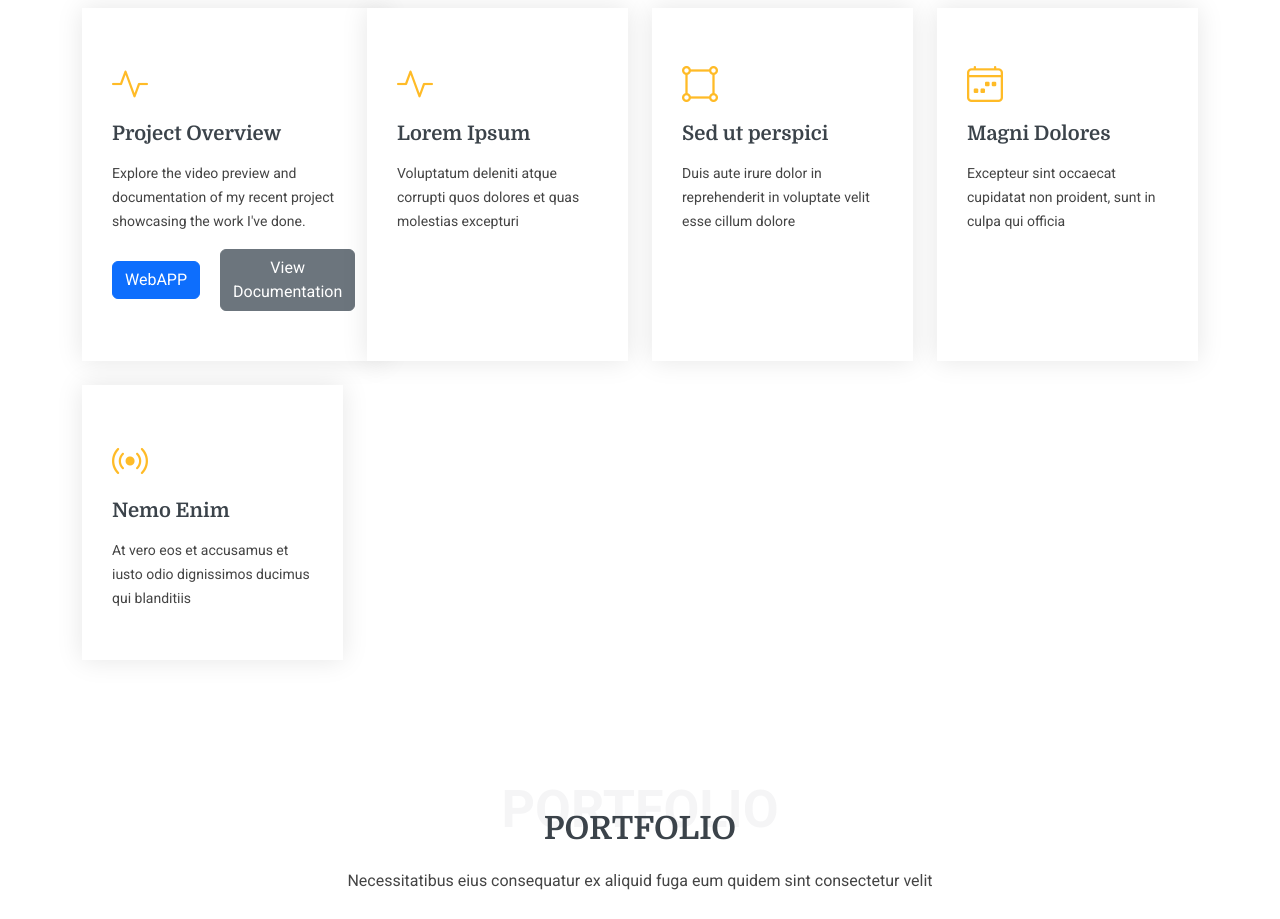
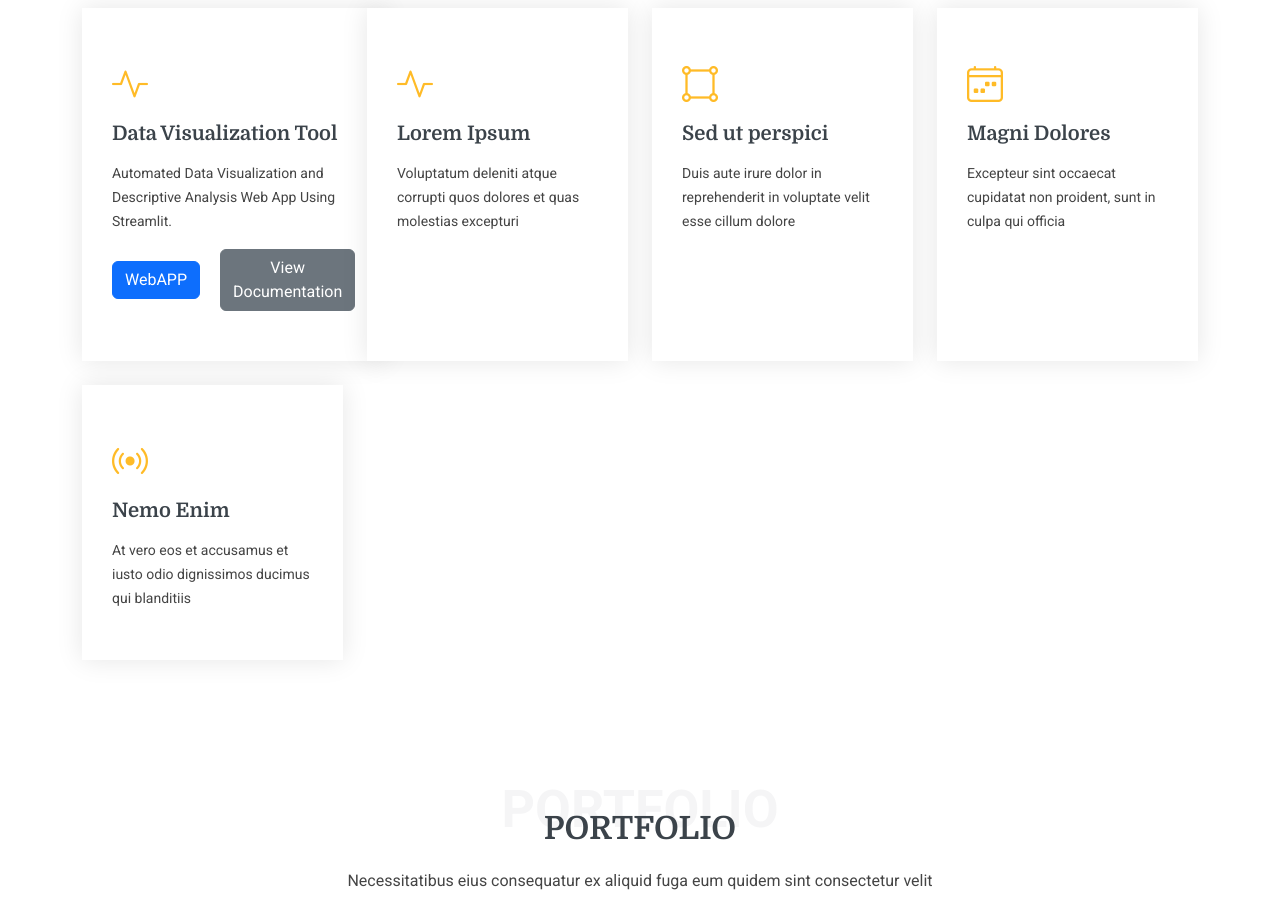
Before and after one commit to NadeemMughal/NadeemResume, a plain HTML site: page index.html in a window 1280 px wide. Shown: the part 3280-4199 px from the top of the page. Drawn offline with Linux system fonts and the light colour scheme.

Commit message:
index.html

```diff
--- a/index.html
+++ b/index.html
@@ -280,8 +280,8 @@ implementing models and drive insights from it.</li>
           <div class="col-xl-3 col-md-6 d-flex" data-aos="fade-up" data-aos-delay="100">
             <div class="service-item position-relative">
               <div class="icon"><i class="bi bi-activity icon"></i></div>
-              <h4>Project Overview</h4>
-              <p>Explore the video preview and documentation of my recent project showcasing the work I've done.</p><div class="d-flex justify-content-between align-items-center mt-3 button-group">
+              <h4>Data Visualization Tool </h4>
+              <p>Automated Data Visualization and Descriptive Analysis Web App Using Streamlit.</p><div class="d-flex justify-content-between align-items-center mt-3 button-group">
               <a href="#" class="btn btn-primary" data-bs-toggle="modal" data-bs-target="#videoModal">WebAPP</a>
               <a href="DV-Tool-Documentation.pdf" class="btn btn-secondary" target="_blank">View Documentation</a>
             </div>
```
